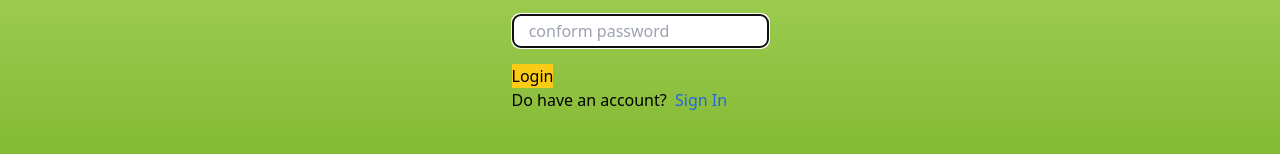
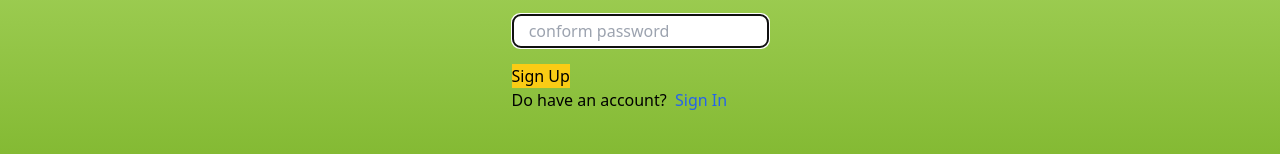
Before and after one commit to atsed27/Tre_Gre, a React (Vite) app in the folder client/: page /signup in a window 1280 px wide. Shown: the part 432-586 px from the top of the page. Built offline with nearby package versions, Linux system fonts and the light colour scheme.

Commit message:
update register page

```diff
--- a/client/src/page/Register.jsx
+++ b/client/src/page/Register.jsx
@@ -98,7 +98,7 @@ function Register() {
             />
           </div>
           <div className="">
-            <button className="bg-yellow-400">Login</button>
+            <button className="bg-yellow-400">Sign Up</button>
           </div>
           <div className="">
             Do have an account? &nbsp;
```
